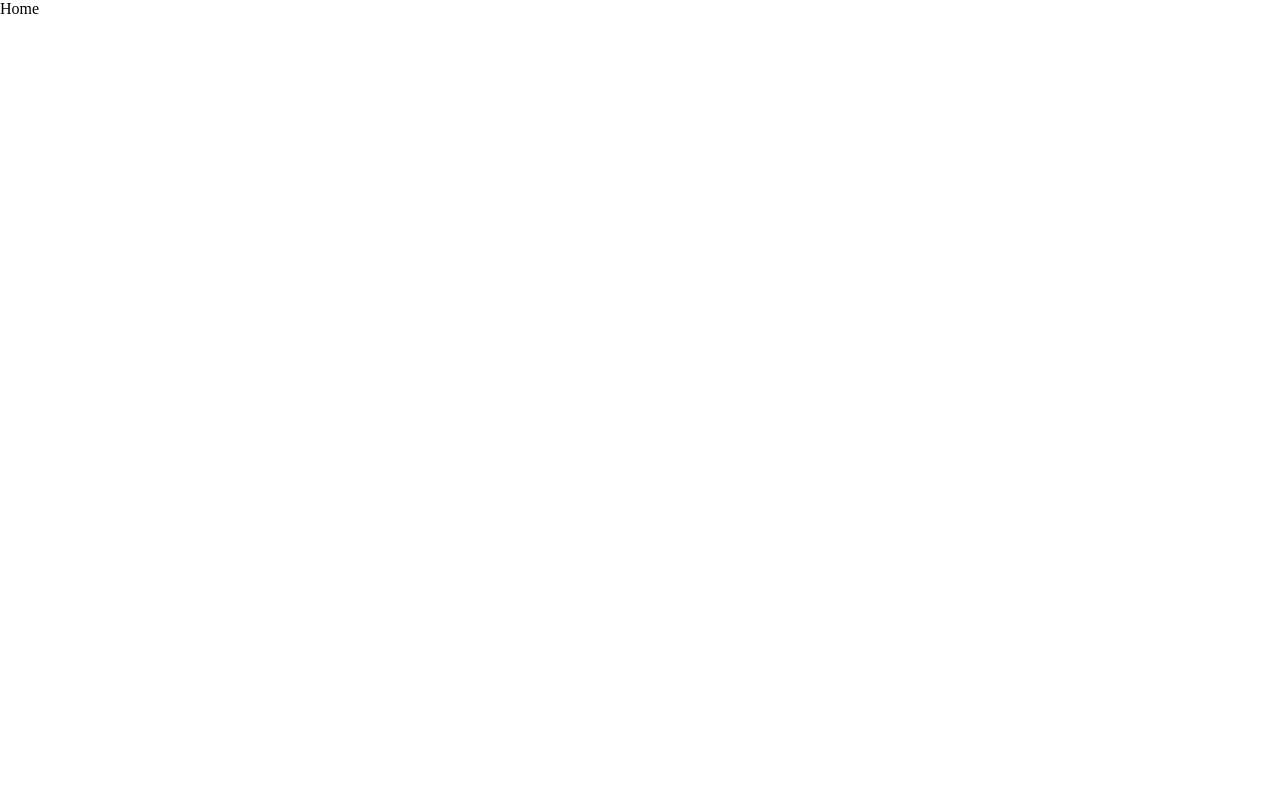
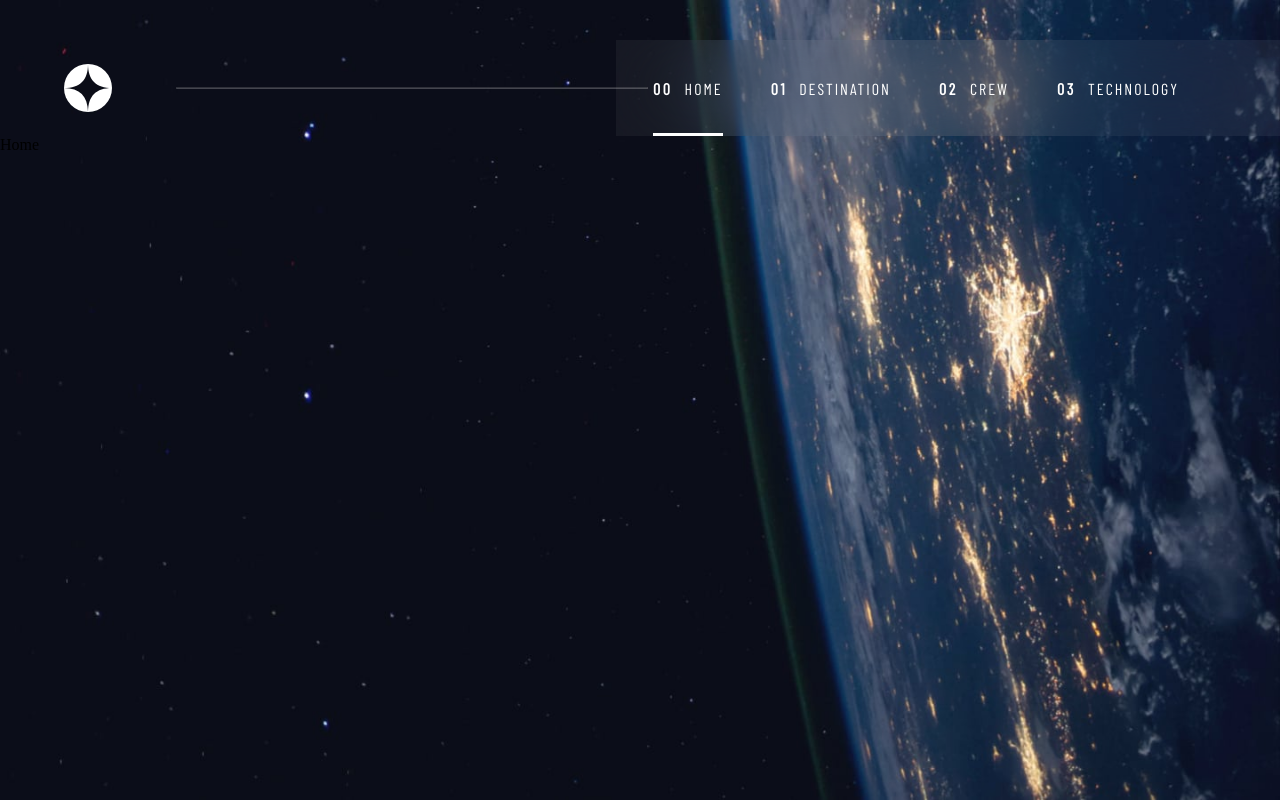
Before and after one commit to Levan-Demetrashvili/space-tourism-spa, a React (Vite) app: page / in a window 1280 px wide. Built offline with nearby package versions, Linux system fonts and the light colour scheme; a web font is replaced by a local one.

Commit message:
Create App Navigation and UI

```diff
--- a/package.json
+++ b/package.json
@@ -12,7 +12,8 @@
   "dependencies": {
     "react": "^18.3.1",
     "react-dom": "^18.3.1",
-    "react-router": "^6.26.0"
+    "react-router": "^6.26.0",
+    "react-router-dom": "^6.26.0"
   },
   "devDependencies": {
     "@types/react": "^18.3.3",
--- a/src/App.jsx
+++ b/src/App.jsx
@@ -1,11 +1,19 @@
 import { BrowserRouter, Routes, Route } from "react-router-dom";
 import Home from "./pages/Home";
+import Destinations from "./pages/Destinations";
+import Crew from "./pages/Crew";
+import Technology from "./pages/Technology";
+import PageNav from "./components/PageNav/PageNav";
 
 export default function App() {
   return (
     <BrowserRouter>
+      <PageNav />
       <Routes>
         <Route index element={<Home />} />
+        <Route path='destinations' element={<Destinations />} />
+        <Route path='crew' element={<Crew />} />
+        <Route path='technology' element={<Technology />} />
       </Routes>
     </BrowserRouter>
   );
--- /dev/null
+++ b/src/components/PageNav/PageNav.jsx
@@ -0,0 +1,27 @@
+import { NavLink } from "react-router-dom";
+import styles from "./PageNav.module.css";
+
+export default function PageNav() {
+  return (
+    <header className={styles.header}>
+      <div className={styles.logoContainer}>
+        <img src='./assets/shared/logo.svg' alt='logo icon' />
+        <hr />
+      </div>
+      <div className={styles.nav}>
+        <NavLink className='nav-link' to='/'>
+          <span>00</span> HOME
+        </NavLink>
+        <NavLink className='nav-link' to='/destinations'>
+          <span>01</span> DESTINATION
+        </NavLink>
+        <NavLink className='nav-link' to='/crew'>
+          <span>02</span> CREW
+        </NavLink>
+        <NavLink className='nav-link' to='/technology'>
+          <span>03</span> TECHNOLOGY
+        </NavLink>
+      </div>
+    </header>
+  );
+}
--- /dev/null
+++ b/src/components/PageNav/PageNav.module.css
@@ -0,0 +1,38 @@
+.header {
+  display: flex;
+  padding-top: 40px;
+}
+
+.logoContainer {
+  position: relative;
+  display: flex;
+  align-items: center;
+  gap: 64px;
+  flex: 1;
+  padding-left: 64px;
+  z-index: 1;
+}
+
+.logoContainer hr {
+  width: 100%;
+  height: 1px;
+
+  color: var(--white);
+  opacity: 0.25;
+}
+
+.nav {
+  min-width: 664px;
+  height: 96px;
+
+  margin-left: -32px;
+  padding-right: 64px;
+  display: flex;
+  justify-content: center;
+  align-items: center;
+  gap: 48px;
+  flex: 1;
+
+  background: rgba(255, 255, 255, 0.05);
+  backdrop-filter: blur(40px);
+}
--- /dev/null
+++ b/src/hooks/useBackground.jsx
@@ -0,0 +1,8 @@
+import { useEffect } from "react";
+
+export default function useBackground(src) {
+  useEffect(() => {
+    document.body.style.background = `url(${src}) center center/cover no-repeat`;
+    return () => (document.body.style.background = "");
+  }, [src]);
+}
--- a/src/index.css
+++ b/src/index.css
@@ -26,7 +26,46 @@
   box-sizing: border-box;
   outline: 0;
 }
+body {
+  min-height: 100vh;
+}
 
-a.active {
-  color: var(--on-active);
+a.nav-link {
+  position: relative;
+  height: 100%;
+
+  display: flex;
+  gap: 12px;
+  align-items: center;
+
+  color: #fff;
+  font: var(--font-16);
+  text-decoration: none;
+  letter-spacing: 2px;
 }
+
+a.nav-link span {
+  font-weight: 700;
+  letter-spacing: 2.7px;
+}
+
+a.nav-link::before {
+  content: "";
+  position: absolute;
+  left: 0;
+  bottom: 0;
+  width: 0;
+  height: 3px;
+  background-color: #fff;
+}
+
+a.nav-link:hover::before {
+  width: 100%;
+  background-color: var(--on-hover);
+  transition: width 0.3s linear;
+}
+
+a.nav-link.active::before {
+  width: 100%;
+  background-color: var(--on-active);
+}
--- /dev/null
+++ b/src/pages/Crew.jsx
@@ -0,0 +1,8 @@
+import useBackground from "../hooks/useBackground";
+
+const BG_SRC = "./assets/crew/background-crew-desktop.jpg";
+
+export default function Crew() {
+  useBackground(BG_SRC);
+  return <div>Crew</div>;
+}
--- /dev/null
+++ b/src/pages/Destinations.jsx
@@ -0,0 +1,8 @@
+import useBackground from "../hooks/useBackground";
+
+const BG_SRC = "./assets/destination/background-destination-desktop.jpg";
+
+export default function Destinations() {
+  useBackground(BG_SRC);
+  return <div>Destinations</div>;
+}
--- a/src/pages/Home.jsx
+++ b/src/pages/Home.jsx
@@ -1,3 +1,8 @@
+import useBackground from "../hooks/useBackground";
+
+const BG_SRC = "./assets/home/background-home-desktop.jpg";
+
 export default function Home() {
+  useBackground(BG_SRC);
   return <div>Home</div>;
 }
--- /dev/null
+++ b/src/pages/Technology.jsx
@@ -0,0 +1,8 @@
+import useBackground from "../hooks/useBackground";
+
+const BG_SRC = "./assets/technology/background-technology-desktop.jpg";
+
+export default function Technology() {
+  useBackground(BG_SRC);
+  return <div>technology</div>;
+}
```
Also changed, not shown: src/components/Background.jsx (added, +12 -0 lines), data/data.json (renamed from data.json), 1 other file (tests, documents, lock files or other folders).
